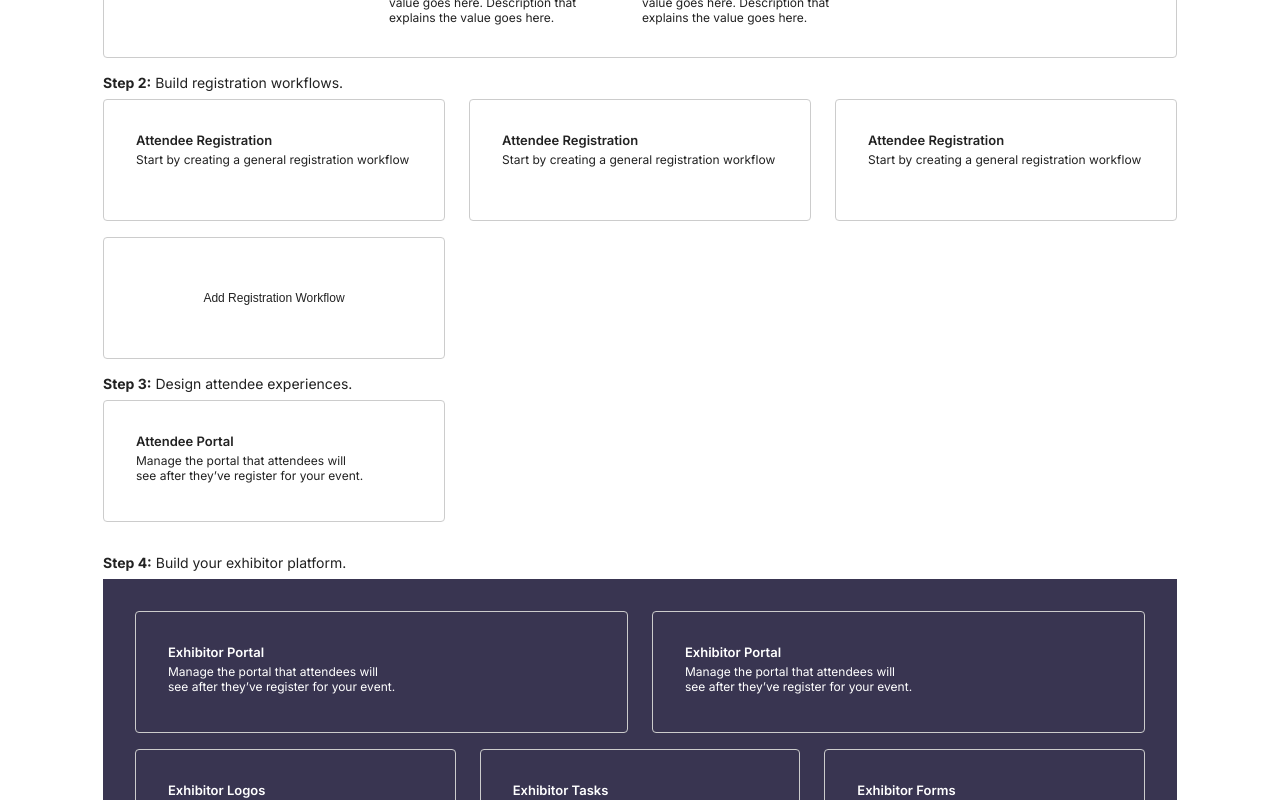
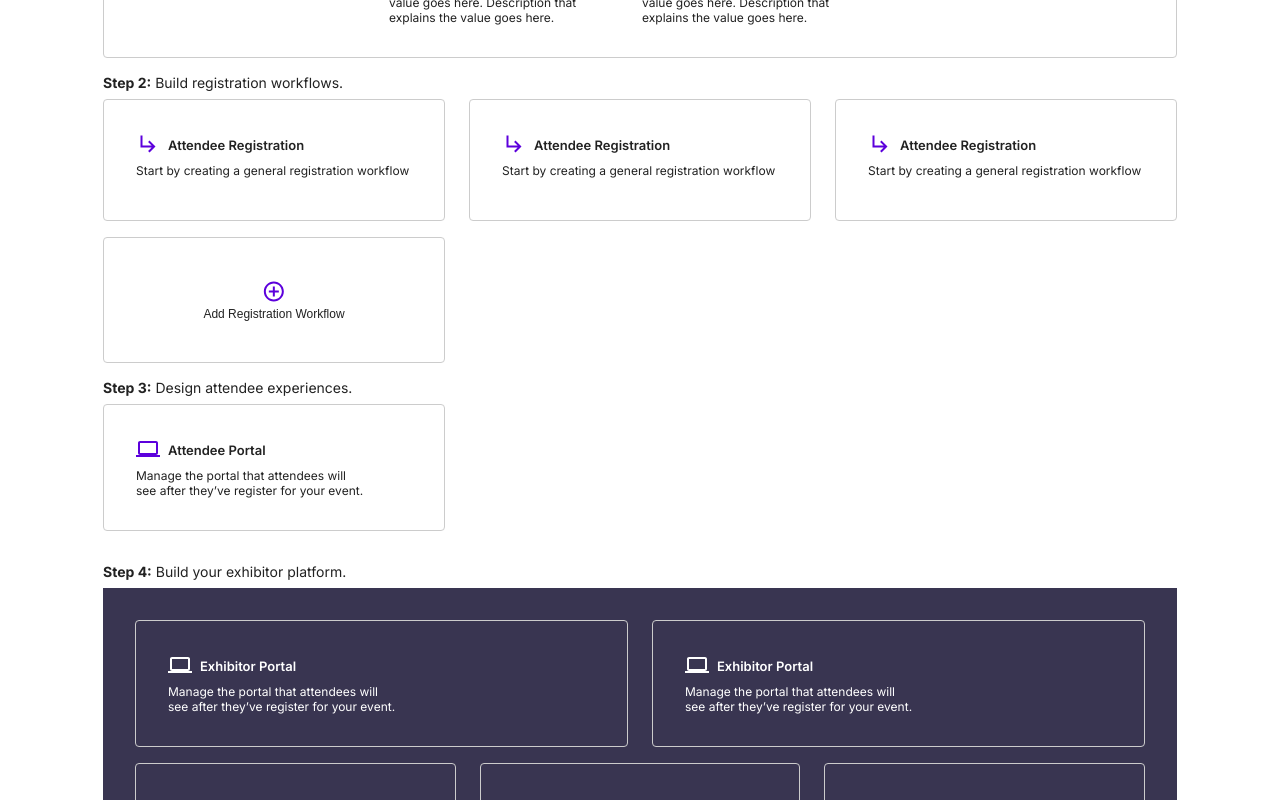
Before and after one commit to therstyle/chris-roberts-rf-ui, a React (Vite) app: page / in a window 1280 px wide. Shown: the part 500-1300 px from the top of the page. Built offline with nearby package versions, Linux system fonts and the light colour scheme.

Commit message:
Added SVG icons

```diff
--- a/package.json
+++ b/package.json
@@ -12,7 +12,8 @@
   },
   "dependencies": {
     "react": "^18.2.0",
-    "react-dom": "^18.2.0"
+    "react-dom": "^18.2.0",
+    "react-svg": "^16.1.33"
   },
   "devDependencies": {
     "@types/react": "^18.2.56",
--- a/src/App.jsx
+++ b/src/App.jsx
@@ -1,6 +1,7 @@
 import { useState } from 'react';
 import Card from './components/Card.jsx';
 import CardButton from './components/CardButton.jsx';
+import { ReactSVG } from 'react-svg';
 
 function App() {
   const [step1, setStep1] = useState([
@@ -22,14 +23,17 @@ function App() {
     {
       headline: 'Attendee Registration',
       text: 'Start by creating a general registration workflow',
+      icon: './icon-logic-arrow.svg',
     },
     {
       headline: 'Attendee Registration',
       text: 'Start by creating a general registration workflow',
+      icon: './icon-logic-arrow.svg',
     },
     {
       headline: 'Attendee Registration',
       text: 'Start by creating a general registration workflow',
+      icon: './icon-logic-arrow.svg',
     },
   ]);
 
@@ -37,6 +41,7 @@ function App() {
     {
       headline: 'Attendee Portal',
       text: 'Manage the portal that attendees will see after they’ve register for your event.',
+      icon: './icon-computer.svg',
     },
   ]);
 
@@ -44,22 +49,27 @@ function App() {
     {
       headline: 'Exhibitor Portal',
       text: 'Manage the portal that attendees will see after they’ve register for your event.',
+      icon: './icon-computer.svg',
     },
     {
       headline: 'Exhibitor Portal',
       text: 'Manage the portal that attendees will see after they’ve register for your event.',
+      icon: './icon-computer.svg',
     },
     {
       headline: 'Exhibitor Logos',
       text: 'Manage the portal that attendees will see after they’ve register for your event.',
+      icon: './icon-computer.svg',
     },
     {
       headline: 'Exhibitor Tasks',
       text: 'Manage the portal that attendees will see after they’ve register for your event.',
+      icon: './icon-computer.svg',
     },
     {
       headline: 'Exhibitor Forms',
       text: 'Manage the portal that attendees will see after they’ve register for your event.',
+      icon: './icon-computer.svg',
     },
   ]);
 
@@ -68,6 +78,7 @@ function App() {
     clone.push({
       headline: 'Attendee Registration',
       text: 'Start by creating a general registration workflow',
+      icon: './icon-logic-arrow.svg',
     });
 
     setStep2(clone);
@@ -133,7 +144,10 @@ function App() {
             <div className="card-grid">
               {step2.map((step, index) => (
                 <Card key={index}>
-                  <h5>{step.headline}</h5>
+                  <h5>
+                    <ReactSVG src={step.icon} />
+                    {step.headline}
+                  </h5>
                   <p>{step.text}</p>
                 </Card>
               ))}
@@ -141,6 +155,7 @@ function App() {
 
             <div className="card-grid">
               <CardButton onAddWorkFlow={onAddWorkflow}>
+                <ReactSVG src="./icon-plus.svg" />
                 Add Registration Workflow
               </CardButton>
             </div>
@@ -152,7 +167,10 @@ function App() {
             <div className="card-grid">
               {step3.map((step, index) => (
                 <Card key={index}>
-                  <h5>{step.headline}</h5>
+                  <h5>
+                    <ReactSVG src={step.icon} />
+                    {step.headline}
+                  </h5>
                   <p>{step.text}</p>
                 </Card>
               ))}
@@ -165,7 +183,10 @@ function App() {
             <div className="card-grid bg-dark">
               {step4.map((step, index) => (
                 <Card key={index}>
-                  <h5>{step.headline}</h5>
+                  <h5>
+                    <ReactSVG src={step.icon} />
+                    {step.headline}
+                  </h5>
                   <p>{step.text}</p>
                 </Card>
               ))}
--- a/src/_cards.scss
+++ b/src/_cards.scss
@@ -5,6 +5,12 @@
   border-radius: pxToRem(4);
   overflow: hidden;
   color: var(--gray-alt);
+
+  h5 {
+    display: flex;
+    align-items: center;
+    gap: var(--space-half);
+  }
 
   &-body {
     padding: var(--space-2);
--- a/src/_global.scss
+++ b/src/_global.scss
@@ -238,6 +238,10 @@ button {
 
     .card {
       color: inherit;
+
+      h5 path {
+        fill: currentColor;
+      }
     }
   }
 }
```
Also changed, not shown: 1 other file (tests, documents, lock files or other folders).
